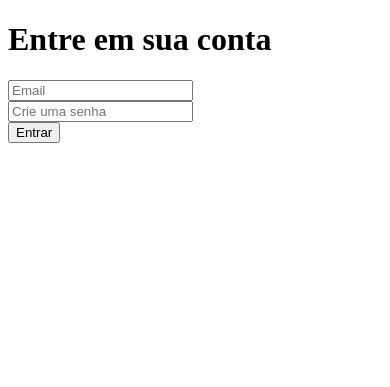
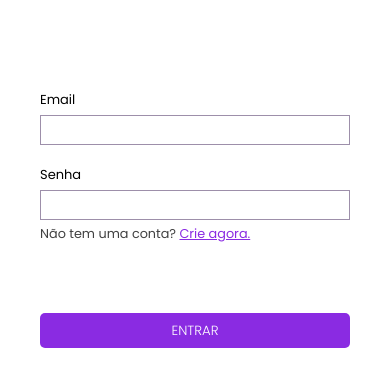
Before and after one commit to jaedsonpys/Sistema-de-Login, a Flask app: page /login in a window 390 px wide. Shown: the top 387 px of the page. Run offline with Flask 2, Linux system fonts and the light colour scheme.

Commit message:
Telas de login e registro criadas

```diff
--- a/app.py
+++ b/app.py
@@ -23,4 +23,4 @@ def home():
     return make_response(render_template('index.html', user_data=token_validate), 200)
 
 if __name__ == '__main__':
-    app.run(debug=True, port=3000)
+    app.run(debug=True, port=3000, host='0.0.0.0')
--- a/auth.py
+++ b/auth.py
@@ -9,17 +9,42 @@ def register_func():
     if request.method == 'POST':
         user_data = request.form.to_dict()
 
-        if 'email' not in user_data or 'password' not in user_data or 'email' not in user_data:
-            return make_response(render_template('register.html', empty=True), 400)
+        # Validando campos do formulário
+        if 'name' in user_data and 'password' in user_data and 'email' in user_data:
+            # Se algum campo estiver vazio
+            if user_data['name'] == '' or user_data['email'] == '' or user_data['password'] == '':
+                return make_response(
+                    render_template(
+                        'register.html',
+                        empty=True,
+                        name=user_data['name'],
+                        email=user_data['email']
+                    ), 400)
+        else:
+            return make_response(
+                render_template(
+                    'register.html',
+                    empty=True,
+                    name=user_data['name'],
+                    email=user_data['email']
+                ), 400)
 
         user_register = MySQL().insert_user(user_data['name'], user_data['email'], user_data['password'])
 
         if user_register is False:
-            return make_response(render_template('register.html', emailInUse=True), 400)
+            return make_response(
+                render_template(
+                    'register.html',
+                    emailInUse=True,
+                    name=user_data['name']
+                ), 400)
+
         elif user_register:
             new_token = Token().generate_token(user_data['name'], user_data['email'])
+
             response = make_response(redirect(url_for('home')))
             response.set_cookie('auth', new_token)
+
             return response
 
     return render_template('register.html')
@@ -29,18 +54,24 @@ def login_func():
     if request.method == 'POST':
         user_data = request.form.to_dict()
 
-        if 'email' not in user_data or 'password' not in user_data:
-            return render_template('login.html', empty=True)
+        print('email' in user_data)
+
+        if 'email' in user_data and 'password' in user_data:
+            if user_data['email'] == '' or user_data['password'] == '':
+                return render_template('login.html', empty=True, email=user_data['email'])
+        else:
+            return render_template('login.html', empty=True, email=user_data['email'])
 
         login_user = MySQL().login_user(user_data['email'], user_data['password'])
         if login_user is False:
             return make_response(render_template('login.html', invalid=True), 401)
 
         new_token = Token().generate_token(login_user['name'], login_user['email'])
+
         response = make_response(redirect(url_for('home')))
         response.set_cookie('auth', new_token)
+        return response
 
-        return response
 
     user_token = request.cookies.get('auth')
 
--- /dev/null
+++ b/public/css/auth.css
@@ -0,0 +1,130 @@
+@import url('https://fonts.googleapis.com/css2?family=Poppins:wght@200;300;400;500&display=swap');
+
+* {
+    padding: 0;
+    margin: 0;
+    border: none;
+    box-sizing: border-box;
+}
+
+html {
+    height: 100%;
+}
+
+body {
+    background-color: rgb(228, 228, 228);
+    font-family: 'Poppins', sans-serif;
+    display: flex;
+    justify-content: center;
+    align-items: center;
+    height: 100%;
+}
+
+main {
+    width: 300px;
+    border-radius: 10px;
+    background-color: rgb(255, 255, 255);
+    padding: 30px;
+}
+
+main article h1 {
+    font-weight: 300;
+    margin-top: 10px;
+    font-size: 1.5rem;
+    text-align: center;
+}
+
+main article h1 span {
+    text-decoration: underline;
+    color: blueviolet;
+}
+
+main form {
+    display: flex;
+    flex-direction: column;
+}
+
+main form label {
+    font-size: 13px;
+    margin-bottom: 5px;
+}
+
+main form input {
+    height: 30px;
+    border: 1px solid rgb(157, 143, 170);
+    padding-left: 15px;
+    padding-right: 15px;
+    margin-bottom: 20px;
+
+    outline-color: rgb(117, 98, 134);
+}
+
+main form button {
+    background-color: blueviolet;
+    height: 35px;
+    color: white;
+
+    cursor: pointer;
+    border-radius: 5px;
+    margin-top: 40px;
+
+    font-weight: 300;
+    text-transform: uppercase;
+    font-family: 'Poppins', sans-serif;
+
+    transition: 300ms;
+}
+
+main form button:hover {
+    background-color: black;
+    color: rgb(255, 255, 255);
+}
+
+main form span {
+    margin-top: -15px;
+    font-size: .8rem;
+    color: rgb(65, 65, 65);
+}
+
+main form span a {
+    font-size: .8rem;
+    color: blueviolet;
+    transition: 300ms;
+}
+
+main form span a:hover {
+    color: black;
+}
+
+main form p {
+    color: red;
+    margin-top: 10px;
+    font-size: .8rem;
+}
+
+@media (max-width: 450px) {
+    body {
+        display: unset;
+        background-color: unset;
+        height: auto;
+    }
+
+    html {
+        height: auto;
+    }
+
+    main {
+        width: 100%;
+        margin-top: 50px;
+        padding: 40px;
+    }
+
+    main form {
+        width: 100%;
+    }
+
+    main form button {
+        margin-top: 70px;
+    }
+
+}
--- a/templates/index.html
+++ b/templates/index.html
@@ -9,7 +9,7 @@
 <body>
     <main>
         <h1>Olá, {{user_data['name']}}</h1>
-        <p>Você está logado como <a href="/">{{user_data['email']}}</a></p>
+        <p>Você está logado como <a href="{{ url_for('profile.profile_func')}}">{{user_data['email']}}</a></p>
     </main>
 </body>
 </html>
--- a/templates/login.html
+++ b/templates/login.html
@@ -4,26 +4,25 @@
     <meta charset="UTF-8">
     <meta http-equiv="X-UA-Compatible" content="IE=edge">
     <meta name="viewport" content="width=device-width, initial-scale=1.0">
+    <link rel="stylesheet" href="/public/css/auth.css">
     <title>Fazer login</title>
 </head>
 <body>
     <main>
-        <h1>Entre em sua conta</h1>
         <form method="POST">
-            <div>
-                <input type="email" name="email" id="email" placeholder="Email">
-            </div>
-            <div>
-                <input type="password" name="password" id="password" placeholder="Crie uma senha">
-            </div>
+            <label for="email">Email</label>
+            <input type="email" name="email" id="email">
+            <label for="password">Senha</label>
+            <input type="password" name="password" id="password">
+            <span>Não tem uma conta? <a href="/register">Crie agora.</a></span>
+            {% if empty == True %}
+            <p>Email ou senha vazios</p>
+            {%endif%}
+            {% if invalid == True %}
+            <p>Email ou senha incorretos</p>
+            {%endif%}
             <button type="submit">Entrar</button>
         </form>
-        {% if empty %}
-        <p>Email ou senha vazios</p>
-        {%endif%}
-        {% if invalid %}
-        <p>Email ou senha incorretos</p>
-        {%endif%}
     </main>
 </body>
 </html>
```
Also changed, not shown: templates/register.html (+15 -11 lines).
